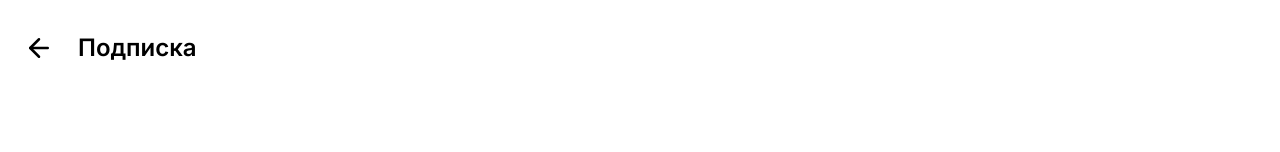
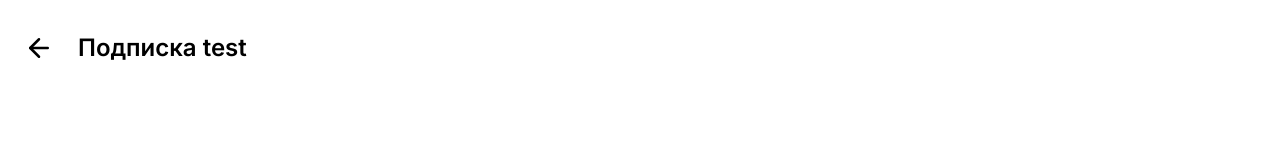
Before and after one commit to VladislavYarikov/sami-paywall, a SvelteKit app: page / in a window 1280 px wide. Shown: the top 152 px of the page. Built offline with nearby package versions, Linux system fonts and the light colour scheme.

Commit message:
initialitation

```diff
--- a/src/routes/+page.svelte
+++ b/src/routes/+page.svelte
@@ -123,7 +123,7 @@
         <ArrowLeft size={30} color="#000000" />
       </button>
       <div class="flex flex-col gap-2">
-          <h1 class="text-2xl font-inter font-semibold">Подписка</h1>
+          <h1 class="text-2xl font-inter font-semibold">Подписка test</h1>
       </div>
     </section>
 
```
